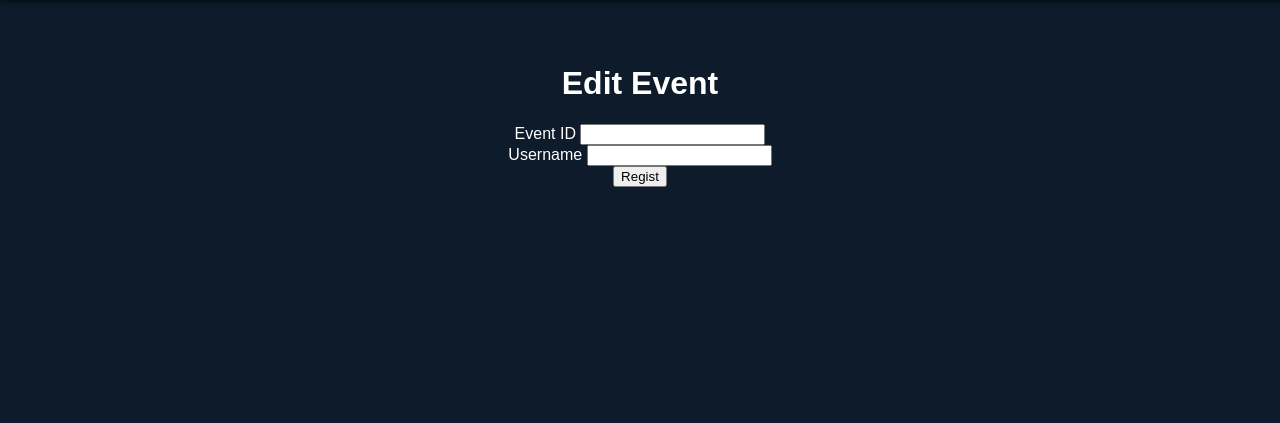
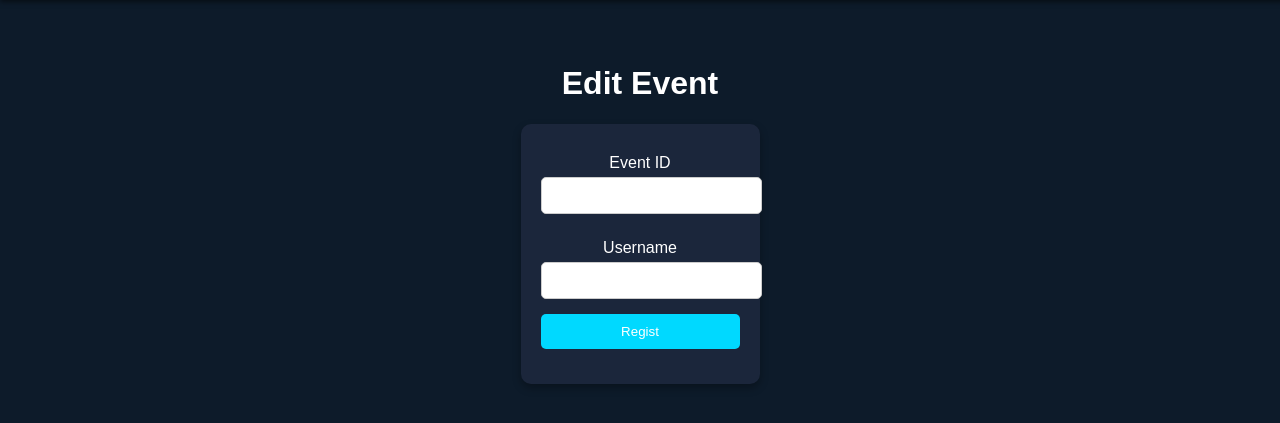
Before and after one commit to akunjone/UTS_IF330_F_Kelompok4, a PHP site: page /user/edit.php?EventID=1 in a window 1280 px wide. Shown: the part 106-529 px from the top of the page. Run offline with PHP 8.4, Linux system fonts and the light colour scheme; data that the repository does not hold is empty.

Commit message:
Update edit.php

```diff
--- a/UTSWEBPROG/user/edit.php
+++ b/UTSWEBPROG/user/edit.php
@@ -42,36 +42,68 @@
             margin-top: 150px;
             text-align: center;
         }
+        .card {
+            background-color: #1b263b;
+            padding: 20px;
+            border-radius: 10px;
+            box-shadow: 0 4px 8px rgba(0, 0, 0, 0.3);
+            max-width: 400px;
+            margin: 0 auto;
+        }
+        .card h1 {
+            color: #00d9ff;
+        }
+        .card label {
+            display: block;
+            margin: 10px 0 5px;
+        }
+        .card input, .card textarea, .card button {
+            width: 100%;
+            padding: 10px;
+            margin-bottom: 15px;
+            border-radius: 5px;
+            border: 1px solid #ccc;
+        }
+        .card button {
+            background-color: #00d9ff;
+            color: #ffffff;
+            border: none;
+            cursor: pointer;
+        }
+        .card button:hover {
+            background-color: #007ea7;
+        }
     </style>
 </head>
 <header>
     <nav class="NavbarComponents">
         <h1 class="NavbarSymbol">Madevent</h1>
         <div>
-                <a class="NavbarMenu" href="../user/userhome.php"><i class="fa-solid fa-house-chimney"></i>Home</a>
-                <a class="NavbarMenu" href="../user/event.php"><i class="fa-solid fa-info"></i>View Events</a>
-                <a class="NavbarMenu" href="../user/registevent.php"><i class="fa-solid fa-tree"></i>Event Registration</a>
-                <a class="NavbarMenu" href="../user/viewregistered.php"><i class="fa-solid fa-tree"></i>Registered</a>
-                <a class="NavbarMenu" href="../user/logout.php"><i class="fa-solid fa-tree"></i>Logout</a>
-                <a class="NavbarMenu" href="../user/profilemanagement.php"><i class="fa-solid fa-tree"></i>Profile</a>
+            <a class="NavbarMenu" href="../user/userhome.php">Home</a>
+            <a class="NavbarMenu" href="../user/event.php">View Events</a>
+            <a class="NavbarMenu" href="../user/registevent.php">Event Registration</a>
+            <a class="NavbarMenu" href="../user/viewregistered.php">Registered</a>
+            <a class="NavbarMenu" href="../user/logout.php">Logout</a>
+            <a class="NavbarMenu" href="../user/profilemanagement.php">Profile</a>
         </div>
     </nav>
 </header>
 <body>
     <div class="content">
         <?php
+        try {
             $koneksi = new PDO('mysql:host=localhost;dbname=event', 'root', '');
-
-        if (!$koneksi) {
-            die("Koneksi gagal: " . mysqli_connect_error());
-        }
+            $koneksi->setAttribute(PDO::ATTR_ERRMODE, PDO::ERRMODE_EXCEPTION);
 
             $sql = $koneksi->prepare("SELECT * FROM events WHERE EventID = :eventID");
             $sql->execute(['eventID' => $_GET['EventID']]);
             $dataa = $sql->fetch(PDO::FETCH_ASSOC);
+        } catch (PDOException $e) {
+            die("Koneksi gagal: " . $e->getMessage());
+        }
         ?>
         <h1>Edit Event</h1>
-
+        <div class="card">
         <form action="update.php" method="post">
             <label>Event ID</label>
             <input type="text" name="EventID" value="<?php echo $dataa['EventID']; ?>" readonly />
@@ -82,5 +114,6 @@
             <button type="submit">Regist</button>
         </form>
     </div>
+    </div>
 </body>
 </html>
```
Lines whose indentation alone changed are shown as unchanged.
